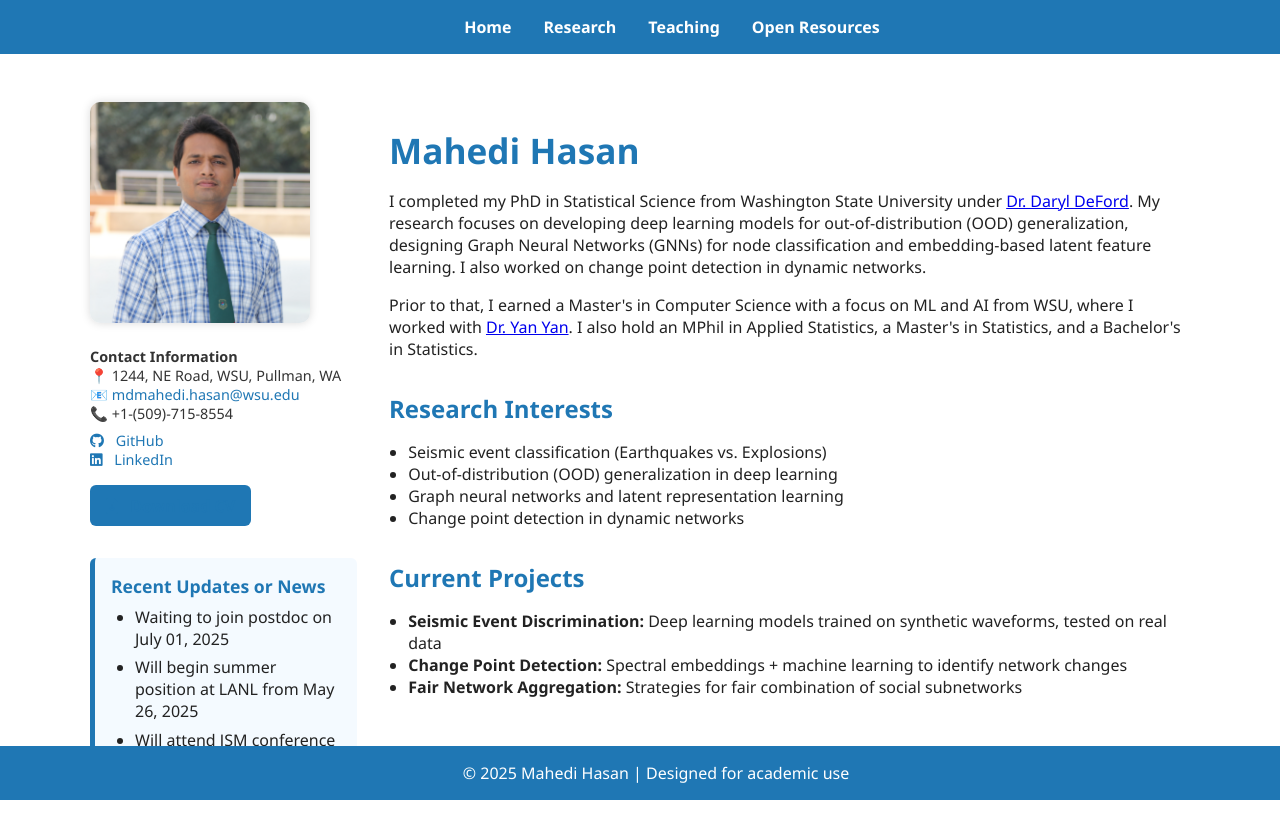
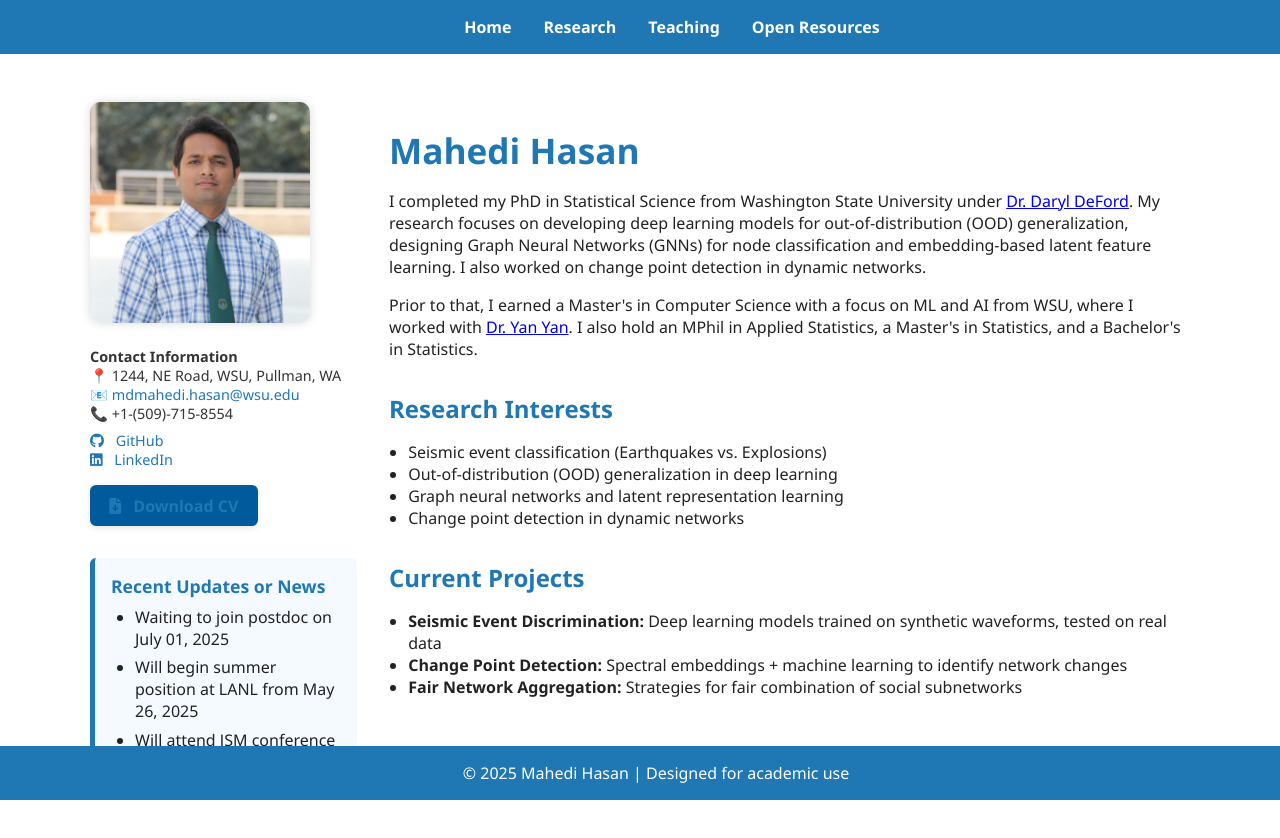
Before and after one commit to mahedihasanstat/mahedihasanstat.github.io, a plain HTML site: page index.html in a window 1280 px wide. Drawn offline with Linux system fonts and the light colour scheme.

Commit message:
Update index.html

```diff
--- a/index.html
+++ b/index.html
@@ -4,6 +4,7 @@
   <meta charset="UTF-8" />
   <title>Mahedi Hasan</title>
   <meta name="viewport" content="width=device-width, initial-scale=1" />
+  <!-- Font Awesome for icons -->
   <script src="https://kit.fontawesome.com/a076d05399.js" crossorigin="anonymous"></script>
   <style>
     body {
@@ -85,14 +86,15 @@
     .cv-button {
       display: inline-block;
       margin-top: 1rem;
-      padding: 0.6rem 1rem;
-      background-color: #1f77b4;
-      color: white;
-      font-weight: bold;
+      padding: 0.6rem 1.2rem;
+      background-color: #005a9c;
+      color: #ffffff;
+      font-weight: 600;
       border-radius: 6px;
       text-decoration: none;
       font-size: 1rem;
-      transition: background-color 0.3s ease;
+      transition: background-color 0.3s ease, box-shadow 0.2s ease;
+      box-shadow: 0 2px 6px rgba(0, 0, 0, 0.1);
     }
 
     .cv-button i {
@@ -100,7 +102,10 @@
     }
 
     .cv-button:hover {
-      background-color: #155d8c;
+      background-color: #004377;
+      box-shadow: 0 2px 8px rgba(0, 0, 0, 0.2);
+      text-decoration: none;
+      color: #ffffff;
     }
 
     .news {
```
